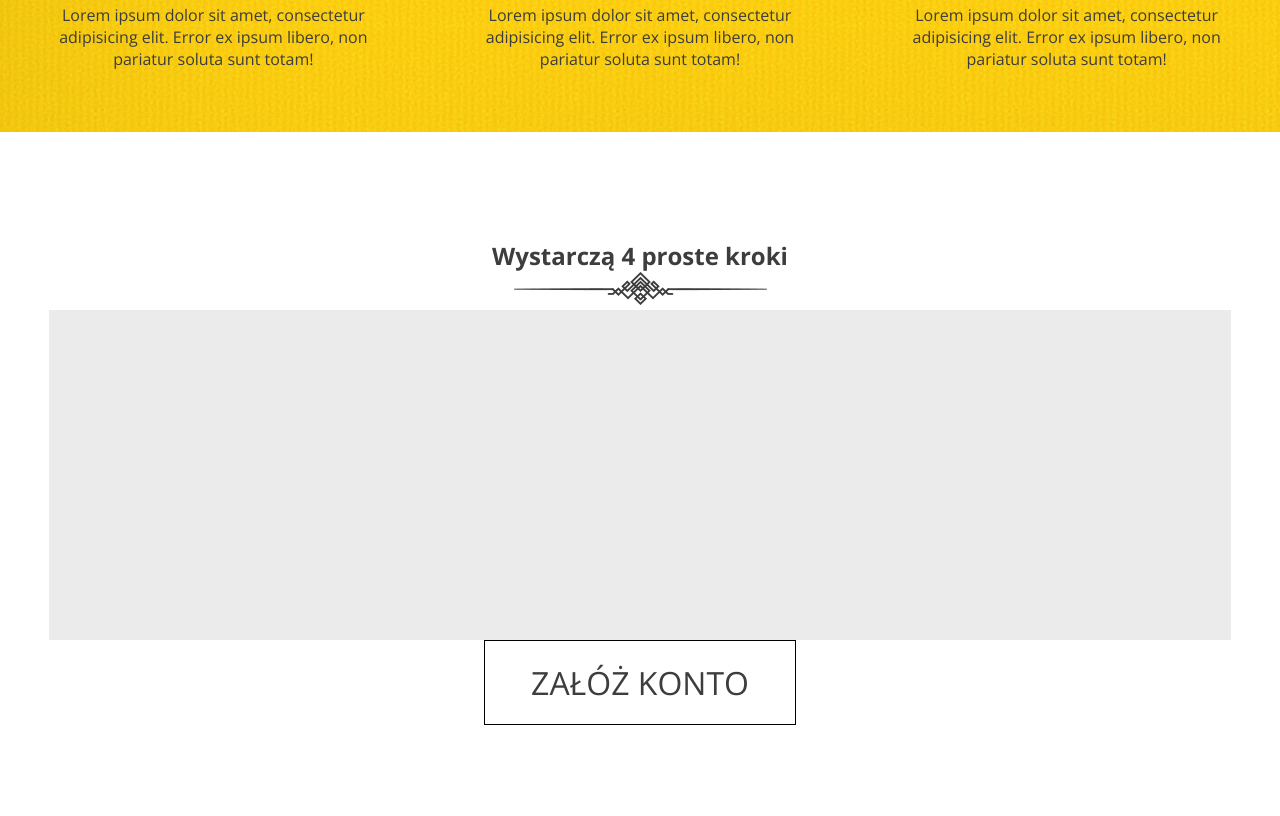
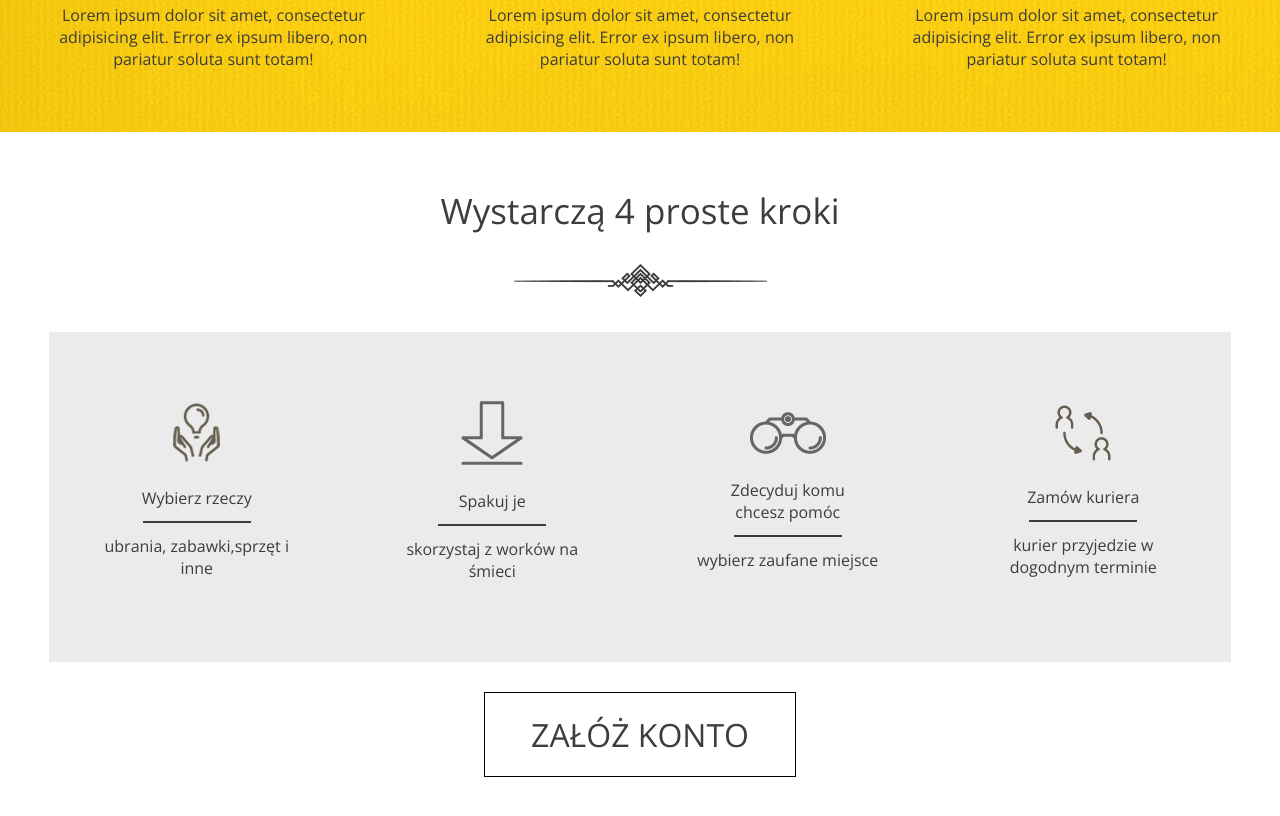
Before and after one commit to john-pr/giveAway, a website: page index.html in a window 1280 px wide. Shown: the part 1329-2145 px from the top of the page. Drawn offline with nearby package versions, Linux system fonts and the light colour scheme.

Commit message:
next section

```diff
--- a/index.html
+++ b/index.html
@@ -57,6 +57,30 @@
             <h2>Wystarczą 4 proste kroki</h2>
             <div class="specialsImg"><img src="img/decoration.png"></div>
             <div class="specialsIcons">
+                <div class="specialsCol">
+                    <img src="img/handsicon.png">
+                    <p>Wybierz rzeczy</p>
+                    <hr>
+                    <p>ubrania, zabawki,sprzęt i inne</p>
+                </div>
+                <div class="specialsCol">
+                    <img src="img/arrowicon.png">
+                    <p>Spakuj je</p>
+                    <hr>
+                    <p>skorzystaj z worków na śmieci</p>
+                </div>
+                <div class="specialsCol">
+                    <img src="img/glassesicon.png">
+                    <p>Zdecyduj komu<br>chcesz pomóc</p>
+                    <hr>
+                    <p>wybierz zaufane miejsce</p>
+                </div>
+                <div class="specialsCol">
+                    <img src="img/peopleicon.png">
+                    <p>Zamów kuriera</p>
+                    <hr>
+                    <p>kurier przyjedzie w dogodnym terminie</p>
+                </div>
             </div>
             <a href="#">ZAŁÓŻ KONTO</a>
         </div>
--- a/scss/main.scss
+++ b/scss/main.scss
@@ -133,15 +133,43 @@ header {
   align-items: center;
   justify-content: center;
    h2 {
-     display: block;
+     font-weight: 400;
+     font-size: 35px;
    }
    a {
      @include btn();
    }
 }
 
+.specialsImg {
+  margin-top: 30px;
+}
+
 .specialsIcons {
   width: 100%;
   height: 330px;
   background: $bg-color;
+  display: flex;
+  justify-content: space-around;
+  align-items: center;
+  margin: 30px 0;
+   .specialsCol {
+     text-align: center;
+     width: 18%;
+     hr {
+       display: block;
+       border: 1px solid $primary-color;
+       width: 50%;
+       //height: 1px;
+       background-color: $primary-color;
+       margin-left: auto;
+       margin-right: auto;
+     }
+     img {
+       margin-bottom: 8px;
+     }
+     p {
+       margin: 12px 0;
+     }
+   }
 }
```
Also changed, not shown: css/main.css, img/arrowicon.png (added), img/glassesicon.png (added), img/handsicon.png (added), img/peopleicon.png (added), 1 other file.
